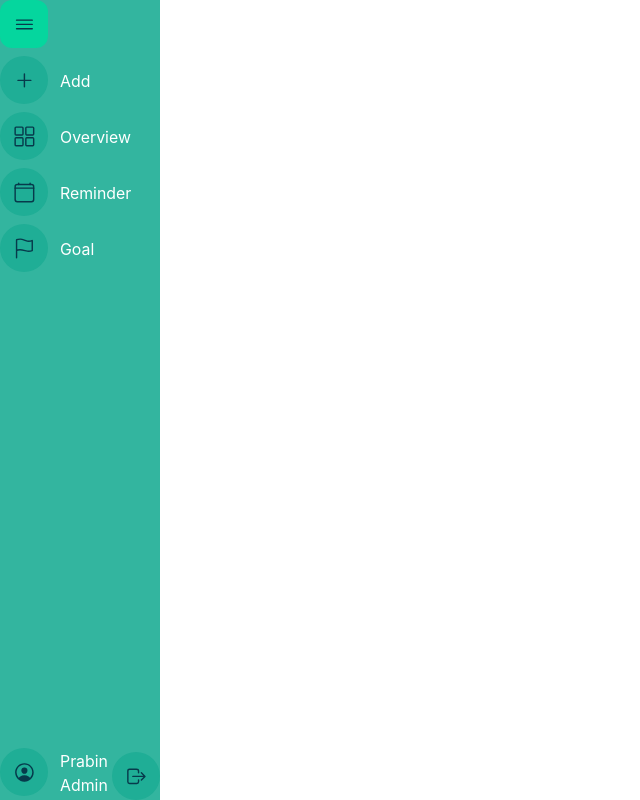
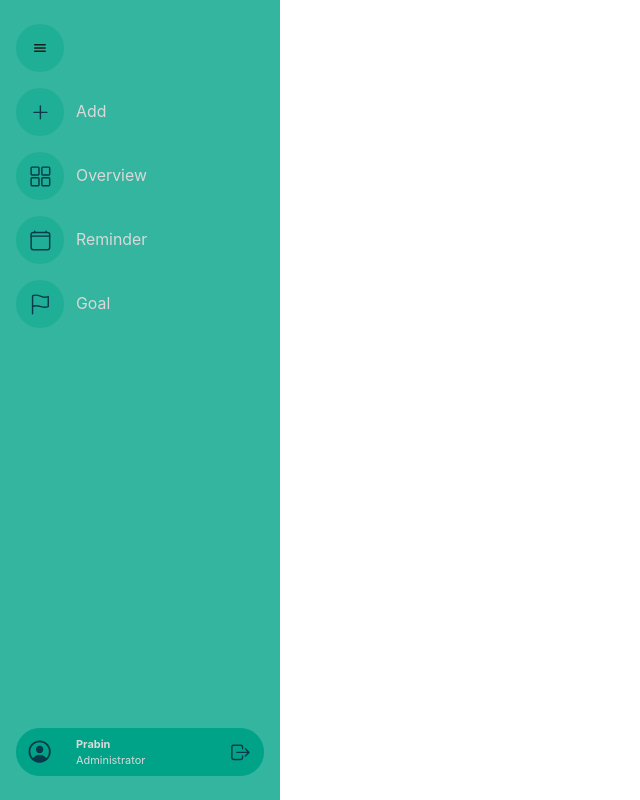
Before and after one commit to MyselfRoshan/Health-Tracking-And-Feedback-System, a plain HTML site: page pages/dashboard.html in a window 1280 px wide. Both pictures are taken after a click on the element 30 px from the left and 24 px from the top of the page. Shown: the whole page, without its empty margins (0-640 px from the left). Drawn offline with nearby package versions, Linux system fonts and the light colour scheme; a web font is replaced by a local one.

Commit message:
feat: added sidebar effects

```diff
--- a/pages/dashboard.html
+++ b/pages/dashboard.html
@@ -20,8 +20,8 @@
   </head>
   <body>
     <div class="dashboard">
-      <div class="dashboard__menu-list bg-primary-800 d-flex flow">
-        <div class="menu-item js-nav">
+      <div class="dashboard__menu-list bg-primary-800 d-flex">
+        <div class="menu-toggler js-nav">
           <div class="menu-item__icon">
             <ion-icon name="menu"></ion-icon>
           </div>
@@ -54,13 +54,16 @@
           </div>
           <span class="menu-item__desc" hidden>Goal</span>
         </div>
-        <div class="menu-item account">
+        <div class="menu-item profile">
           <div class="menu-item__icon">
-            <ion-icon name="person-circle-outline" class="profile"></ion-icon>
+            <ion-icon
+              name="person-circle-outline"
+              class="profile-pic"
+            ></ion-icon>
           </div>
-          <span class="menu-item__desc" hidden
-            ><span class="username">Prabin</span>
-            <span class="role">Admin</span></span
+          <span class="menu-item__desc d-flex" hidden
+            ><span class="username fs-200 fw-700" hidden>Prabin</span>
+            <span class="role fs-200" hidden>Administrator</span></span
           >
           <div class="menu-item__icon">
             <ion-icon name="log-out-outline"></ion-icon>
@@ -74,33 +77,33 @@
     const jsNav = document.querySelector(".js-nav");
     const menuItems = document.querySelectorAll(".menu-item");
     const menuItemsDesc = document.querySelectorAll(".menu-item__desc");
-    const menuItemsIcon = document.querySelectorAll(
-      ".menu-item__icon > ion-icon",
-    );
     const dashboard = document.querySelector(".dashboard");
     jsNav.addEventListener("click", () => {
       dashboard.classList.toggle("menu-open");
       menuItemsDesc.forEach((menuItemDesc) => {
         menuItemDesc.toggleAttribute("hidden");
+        const username = document.querySelector(".profile .username");
+        const role = document.querySelector(".profile .role");
+        username.toggleAttribute("hidden");
+        role.toggleAttribute("hidden");
       });
     });
-    menuItemsIcon.forEach((menuItemIcon) => {
-      menuItemIcon.addEventListener("click", () => {
-        iconType = menuItemIcon.getAttribute("name");
-        console.log(iconType);
+
+    menuItems.forEach((menuItem) => {
+      menuItem.addEventListener("click", () => {
         menuItems.forEach((menuItem) => {
-          // Remove active fom menu-item &outline from active icon
           menuItem.classList.remove("active");
+          const menuItemIcon = menuItem.firstElementChild.firstElementChild;
+          const iconType = menuItemIcon.getAttribute("name");
           if (!iconType.includes("-outline"))
-            menuItem.setAttribute("name", iconType.concat("-outline"));
+            menuItemIcon.setAttribute("name", iconType.concat("-outline"));
         });
-        if (iconType.includes("-outline")) {
-          menuItemIcon.setAttribute("name", iconType.replace("-outline", ""));
-          menuItemIcon.parentElement.classList.add("active");
-        } else {
-          menuItemIcon.setAttribute("name", iconType.concat("-outline"));
-          menuItemIcon.parentElement.classList.add("active");
-        }
+        menuItem.classList.add("active");
+        const menuItemIcon = menuItem.firstElementChild.firstElementChild;
+        const iconType = menuItemIcon.getAttribute("name");
+        iconType.includes("-outline")
+          ? menuItemIcon.setAttribute("name", iconType.replace("-outline", ""))
+          : menuItemIcon.setAttribute("name", iconType.concat("-outline"));
       });
     });
   </script>
--- a/sass/block/_button.scss
+++ b/sass/block/_button.scss
@@ -1,10 +1,4 @@
 @use "sass:math";
-/*
-* Add btn sizes small,medium and big
-* Provide animation and transtion on hover,focus-visible and active state
-*
-*
-*/
 
 // some animation variable
 $transition-duration: 500ms;
--- a/sass/pages/_dashboard.scss
+++ b/sass/pages/_dashboard.scss
@@ -1,41 +1,44 @@
+@use "sass:math";
+$menu-width: 80px;
+$menu-width-extended: $menu-width + 200px;
+$menu-padding-inline: math.div(($menu-width - 48px), 2);
 .dashboard {
+  --menu-width: #{$menu-width};
+
   display: grid;
-  grid: 60px 1fr / 60px calc(100% - 60px);
+  grid-template-columns: var(--menu-width) calc(100% - var(--menu-width));
   transition: 0.3s ease;
   user-select: none;
 
-  ion-icon {
-    font-size: var(--fs-600);
-    // color: var(--clr-primary);
-    color: var(--clr-accent);
-    // color: var(--clr-secondary);
+  &.menu-open {
+    --menu-width: #{$menu-width-extended};
   }
+
   &__menu-list {
     --flex-direction: column;
     --align-items: flex-start;
+    --flex-gap: 1rem;
 
     grid-column: 1;
     overflow: hidden;
     height: 100dvh;
+    padding: 1.5rem $menu-padding-inline;
 
     .active {
       --ibr: 0.75rem;
+      &:not(:last-child) {
+      }
       --ibg: var(--clr-tertiary);
     }
-  }
-
-  &.menu-open {
-    grid: 60px 1fr / 160px calc(100% - 160px);
   }
 }
 
 .menu-item {
-  --flow-gap: 0.5rem;
-
   display: grid;
   align-items: center;
   grid-auto-flow: column;
   grid-template-columns: 60px 1fr;
+  width: 100%;
 
   &__icon {
     width: 3rem;
@@ -45,15 +48,31 @@
     background-color: var(--ibg, var(--clr-primary-400));
     place-items: center;
   }
+
+  ion-icon {
+    font-size: var(--fs-600);
+    // color: var(--clr-primary);
+    color: var(--clr-accent);
+    // color: var(--clr-secondary);
+
+    &.profile-pic {
+      font-size: var(--fs-700);
+    }
+  }
+
   &__desc {
-    --flow-gap: 0;
-    // font-size: 20px;
+    color: var(--clr-ash);
     font-size: var(--fs-400);
-    color: #fff;
-    margin-top: 3px;
+
+    // for last menu-item__desc of .profile class
+    --flex-gap: 0;
   }
+
+  // Profile section
   &:last-child {
     margin-top: auto;
+    background: var(--clr-primary);
+    border-radius: 24px;
   }
 }
 
--- a/sass/utilities/_layout.scss
+++ b/sass/utilities/_layout.scss
@@ -1,11 +1,13 @@
 .d-flex {
   display: flex;
+  gap: var(--flex-gap, 0);
   align-items: var(--align-items, center);
   justify-content: var(--justify-content, center);
   flex-direction: var(--flex-direction, row);
 }
 .d-grid {
   display: grid;
+  gap: var(--grid-gap, 0);
   align-items: var(--align-items, center);
   justify-items: var(--justify-items, center);
 }
```
Also changed, not shown: assets/css/main.css, 1 other file.
